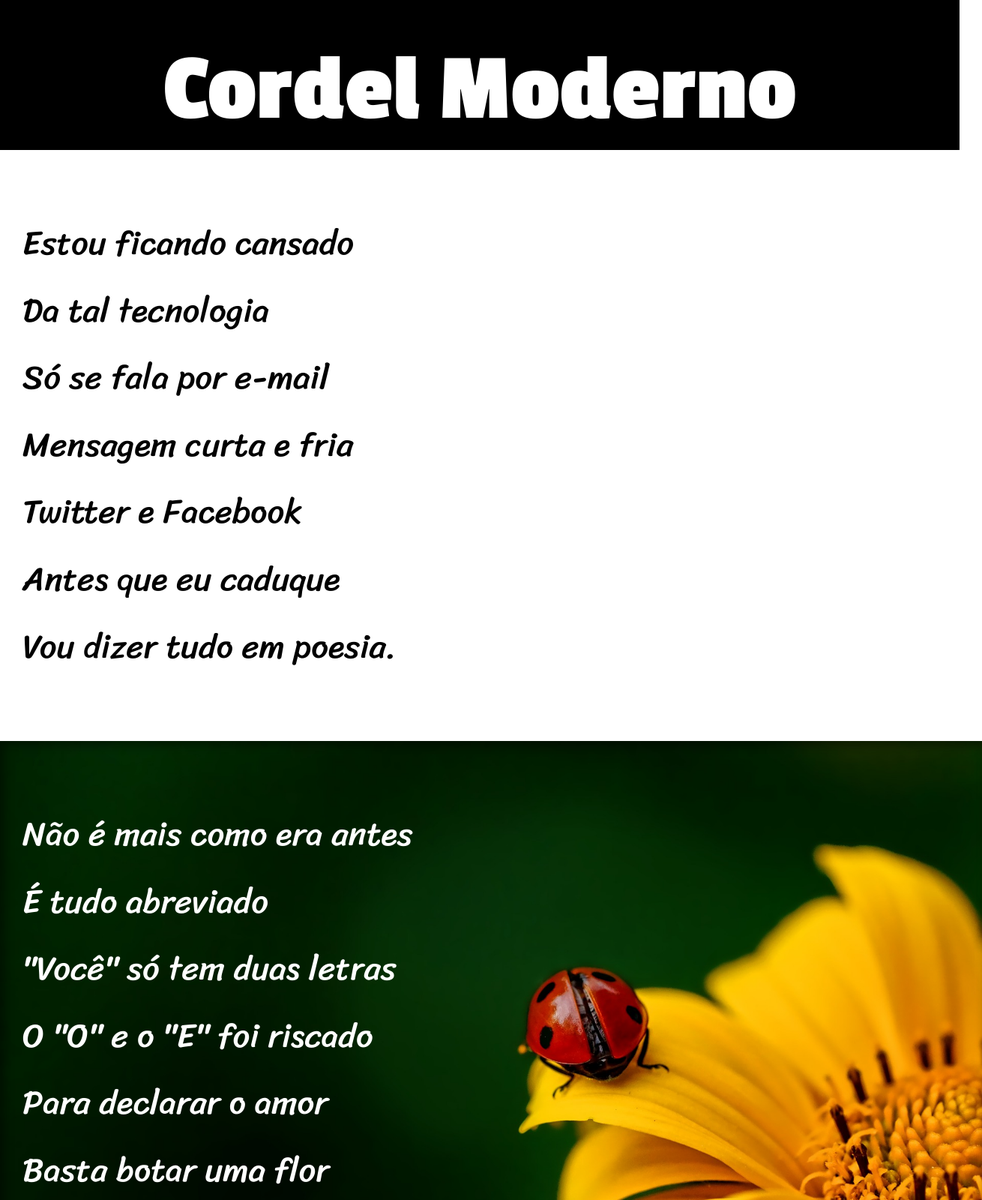
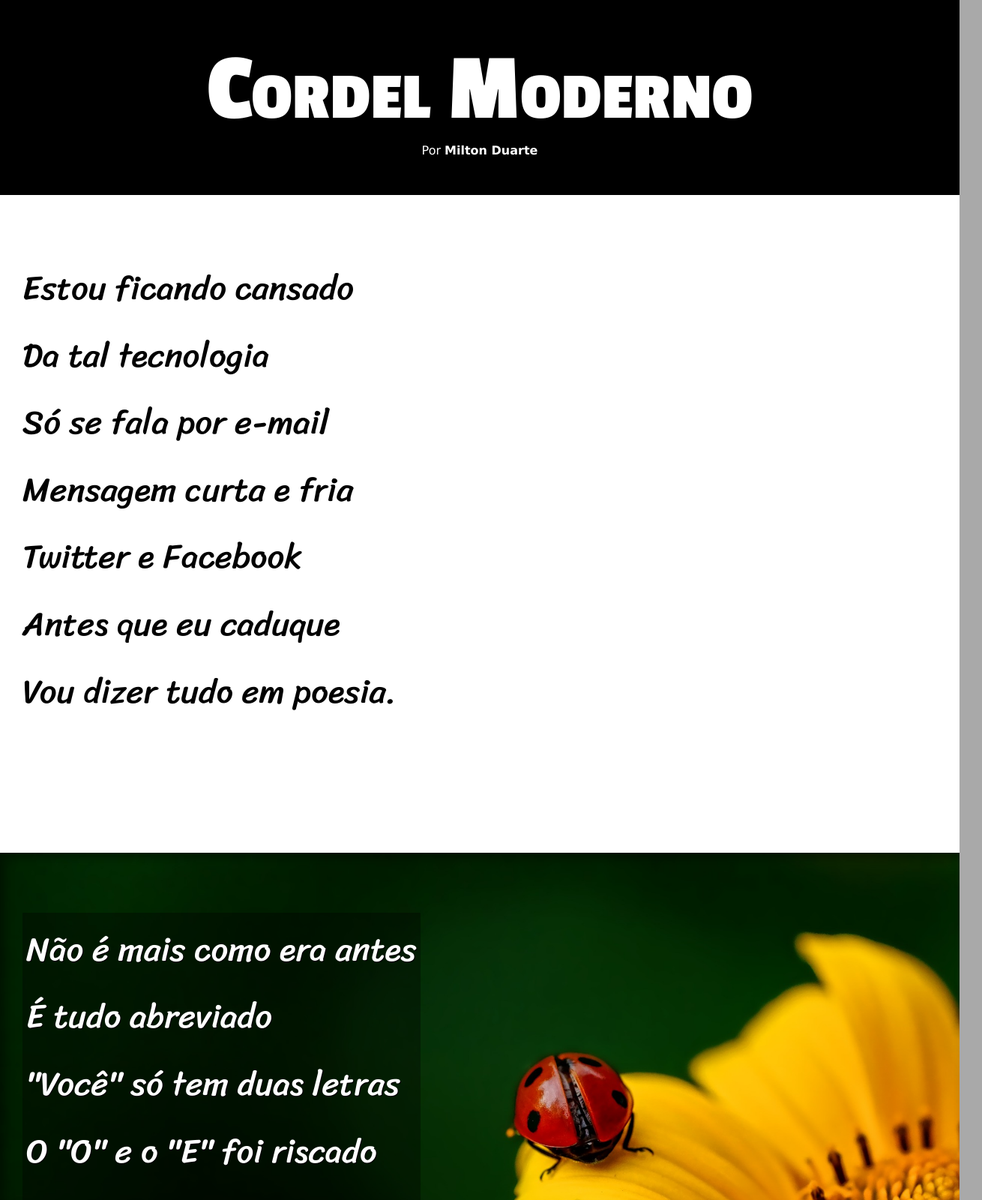
Before and after one commit to ranielAraujo/htmlcss, a plain HTML site: page projetos/basico/cordel/index.html in a window 1280 px wide. Shown: the top 1600 px of the page at 75% size, 1310 px wide, since content can reach past the window. Drawn offline with Linux system fonts and the light colour scheme.

Commit message:
finalizando o projeto cordel

```diff
--- a/projetos/basico/cordel/index.html
+++ b/projetos/basico/cordel/index.html
@@ -1,12 +1,12 @@
 <!DOCTYPE html>
-<html lang="en">
+<html lang="pt-br">
 
 <head>
     <meta charset="UTF-8">
     <meta http-equiv="X-UA-Compatible" content="IE=edge">
     <meta name="viewport" content="width=device-width, initial-scale=1.0">
     <link rel="stylesheet" href="style/style.css">
-    <title>Document</title>
+    <title>Cordel moderno</title>
 </head>
 
 <body>
@@ -88,6 +88,7 @@
         </section>
 
         <section class="imagem" id="img02">
+            <p>
                 Tenho saudade das cartas
                 <br>
                 Escritas com a própria mão
@@ -101,6 +102,7 @@
                 Era texto de verdade
                 <br>
                 Nas linhas do coração.
+            </p>
         </section>
 
         <section class="classico">
@@ -138,6 +140,9 @@
         </section>
 
     </main>
+    <footer>
+        <p>Site criado por <a href="#">Raniel Araújo</a> para o desafio do Curso em video</p>
+    </footer>
 </body>
 
 </html>
--- a/projetos/basico/cordel/style/style.css
+++ b/projetos/basico/cordel/style/style.css
@@ -1,6 +1,12 @@
 @charset "UTF-8";
 
 @import url('https://fonts.googleapis.com/css2?family=Passion+One:wght@400;700;900&family=Sriracha&display=swap');
+
+:root {
+    --fonte1: Verdana, Geneva, Tahoma, sans-serif;
+    --fonte2: 'Passion One', cursive;
+    --fonte3: 'Sriracha', cursive;
+}
 
 * {
     margin: 0px;
@@ -8,65 +14,59 @@
     font-size: 1em;
 }
 
-a {
-    text-decoration: none;
-}
-
-body {
-
-    font-family: 'Sriracha', cursive;
+html, body {
+    min-height: 100vh;
+    background-color: darkgray;
+    font-family: var(--fonte1);
 }
 
 header {
-    height: 200px;
-    width: 100%;
     background-color: #000;
+    color: #fff;
+    text-align: center;
 }
 
 header>h1 {
-    color: #fff;
-    text-align: center;
     padding-top: 50px;
     font-size: 10vw;
-    font-family: 'Passion One', cursive;
-
+    font-family: var(--fonte2);
+    font-variant: small-caps;
 }
 
 
 header>p {
-    color: #fff;
-    text-align: center;
-    margin-top: 10px;
-    font-family: Verdana, Geneva, Tahoma, sans-serif;
+    padding-bottom: 50px;
 }
 
-p>a {
+a {
     font-weight: bolder;
     color: #fff;
+    text-decoration: none;
 }
 
-p>a:hover {
+a:hover {
     text-decoration: underline;
 }
 
-section.normal {
-    color: #000;
-    background-color: #fff;
-}
+
 
 section {
-    width: 100%;
-    height: 628px;
     padding: 10vh 0px 10vh 30px;
     line-height: 2em;
     font-size: 3.5vw;
+    font-family: var(--fonte3);
+}
+
+section.classico {
+    color: #000;
+    background-color: #fff;
 }
 
 section>p {
     padding-bottom: 2em;
 }
 
-section.imagem{
+section.imagem {
     background-color: #000;
     color: #fff;
     box-shadow: inset 6px 6px 13px 0px rgba(0, 0, 0, 0.432);
@@ -74,10 +74,25 @@ section.imagem{
     background-attachment: fixed;
 }
 
-section#img01{
-    background-image: url('../imagens/background001.jpg');
+section.imagem>p {
+    background-color: rgba(0, 0, 0, 0.349);
+    display: inline-block;
+    padding: 5px;
+    text-shadow: 1px 1px 0px black;
 }
 
-section#img02{
+section#img01 {
+    background-image: url('../imagens/background001.jpg');
+    background-position: right center;
+}
+
+section#img02 {
     background-image: url('../imagens/background002.jpg');
 }
+
+footer {
+    background-color: #000;
+    text-align: center;
+    color: #fff;
+    padding: 10px;
+}
```
Lines whose indentation alone changed are shown as unchanged.
